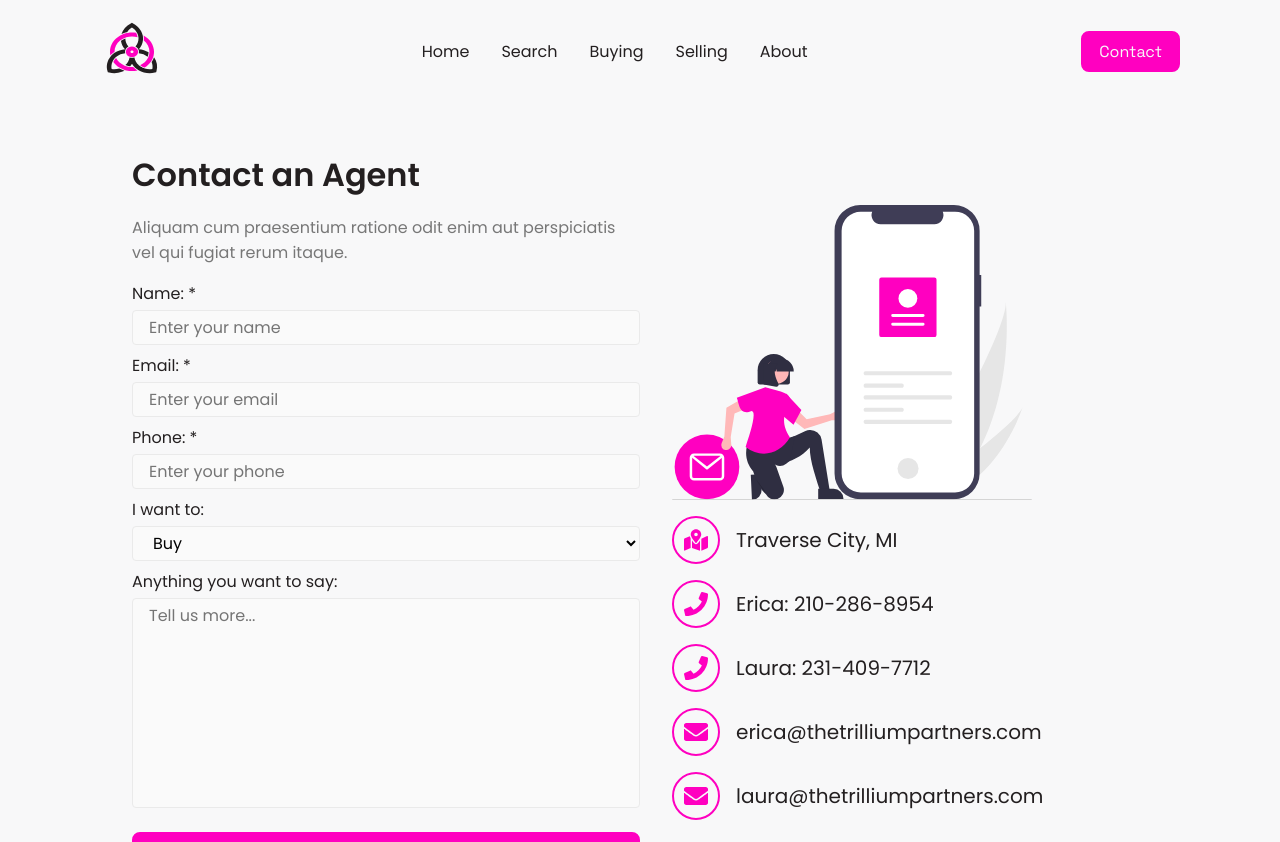
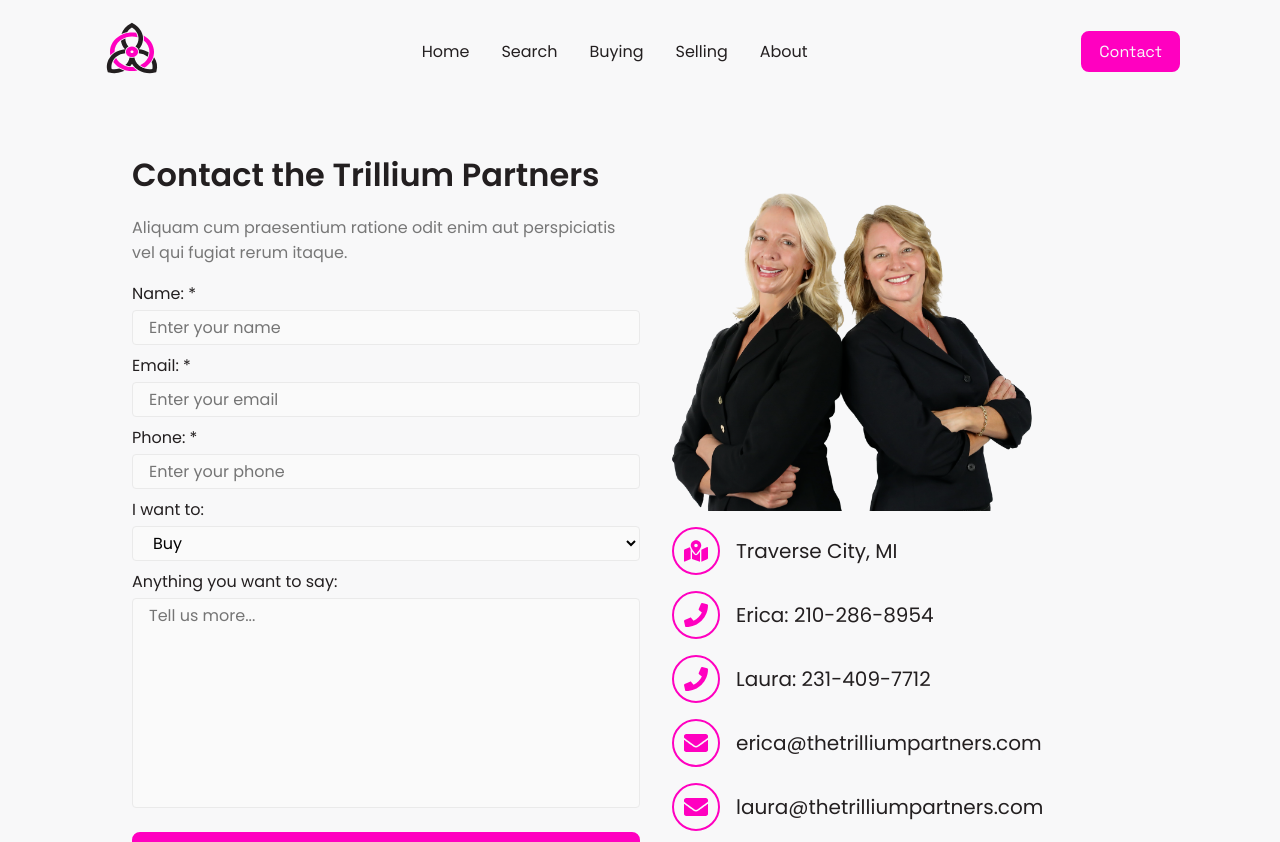
Before and after one commit to elijahjcobb/trillium, a Next.js app: page /contact in a window 1280 px wide. Shown: the top 842 px of the page. Built offline with nearby package versions, Linux system fonts and the light colour scheme.

Commit message:
use pic on contact

```diff
--- a/pages/contact.tsx
+++ b/pages/contact.tsx
@@ -1,7 +1,7 @@
 import { Nav } from "#/components/nav";
 import styles from "#/styles/contact.module.css";
 import Image from "next/image";
-import contactImage from "#/public/contact.svg";
+import contactImage from "#/public/both.png";
 import Link from "next/link";
 import type { IconType } from "react-icons";
 import { FaMapMarkedAlt, FaPhone, FaEnvelope } from "react-icons/fa";
@@ -22,7 +22,7 @@ export default function Page() {
 		<Nav />
 		<div className={styles.contact}>
 			<div className={styles.left}>
-				<h2>Contact an Agent</h2>
+				<h2>Contact the Trillium Partners</h2>
 				<p>Aliquam cum praesentium ratione odit enim aut perspiciatis vel qui fugiat rerum itaque.</p>
 				<form id='contactForm' className={styles.form} action="https://snatch.fyi/api/entry/b397bab4-5c53-4525-aab1-ec309714fe75">
 					<label htmlFor='name'>Name: *</label>
```
